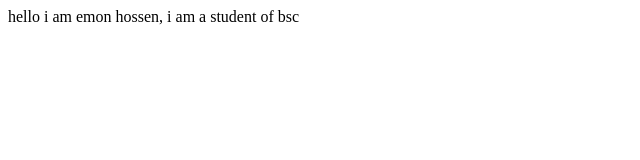
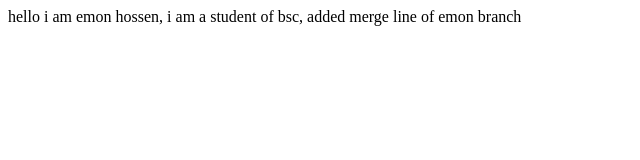
Before and after one commit to emonhossen99/My_First_ripo, a plain HTML site: page index.html in a window 1280 px wide. Shown: the whole page, without its empty margins (0-640 px from the left). Drawn offline with Linux system fonts and the light colour scheme.

Commit message:
added code

```diff
--- a/index.html
+++ b/index.html
@@ -7,6 +7,7 @@
 </head>
 <body>
     hello i am emon hossen,
-    i am a student of bsc
+    i am a student of bsc,
+    added merge line of emon branch
 </body>
 </html>
```
